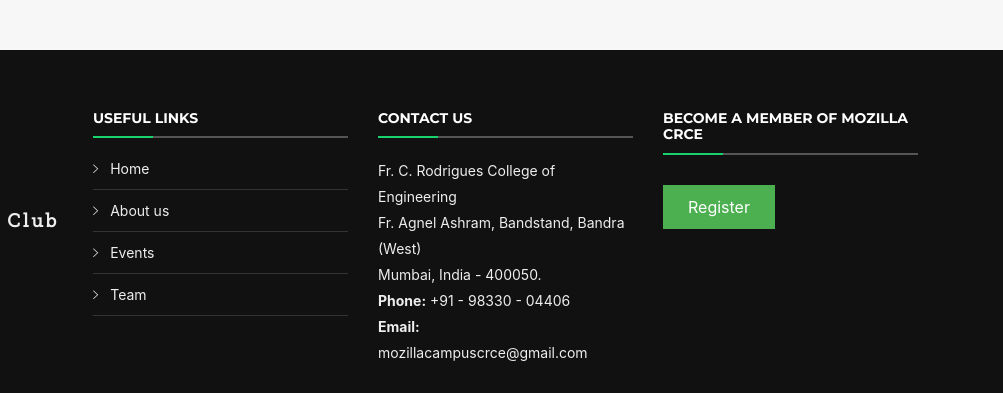
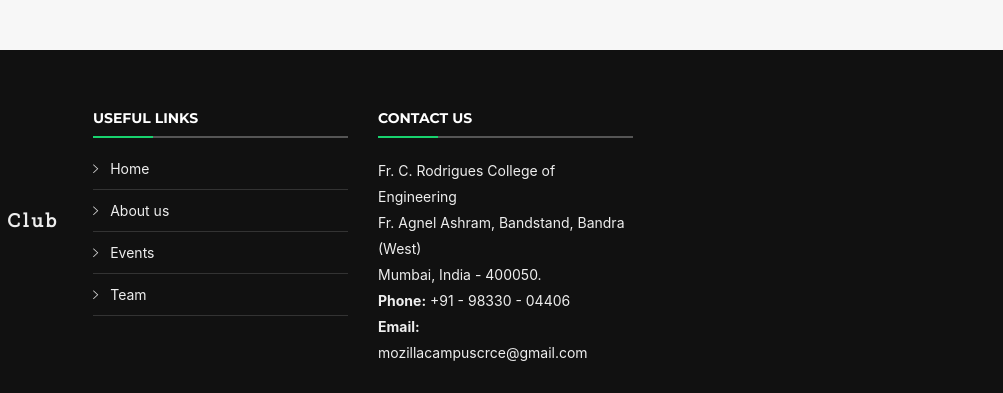
Before and after one commit to kenilvasani/kenilvasani.github.io, a plain HTML site: page index.html in a window 1280 px wide. Shown: the part 5929-6322 px from the top of the page, 277-1280 px from the left. Drawn offline with nearby package versions, Linux system fonts and the light colour scheme; files whose address does not match are found by name.

Commit message:
remove regist

```diff
--- a/index.html
+++ b/index.html
@@ -1501,18 +1501,6 @@ the winner was “Manpreet” and the Runner-up was “Samarth”.
 
           </div>
 
-          <div class="col-lg-3 col-md-6 footer-newsletter">
-            <h4>Become a Member of mozilla crce</h4>
-            <p> </p>
-            <!-- <form action="" method="post">
-              <input type="email" name="email"><input type="submit"  value="Subscribe">
-            </form> -->
-            <a href="https://goo.gl/forms/rCsIFavn4h9Kqxox2" target="_blank" class="btn-get-started scrollto" style="background-color: #4CAF50;border: none;color: white; padding: 10px 25px; text-align: center;text-decoration: none;display: inline-block; font-size: 16px;">Register</a>
-
-
-
-
-          </div>
 
         </div>
       </div>
```
Also changed, not shown: mozitalk.html (+0 -11 lines).
